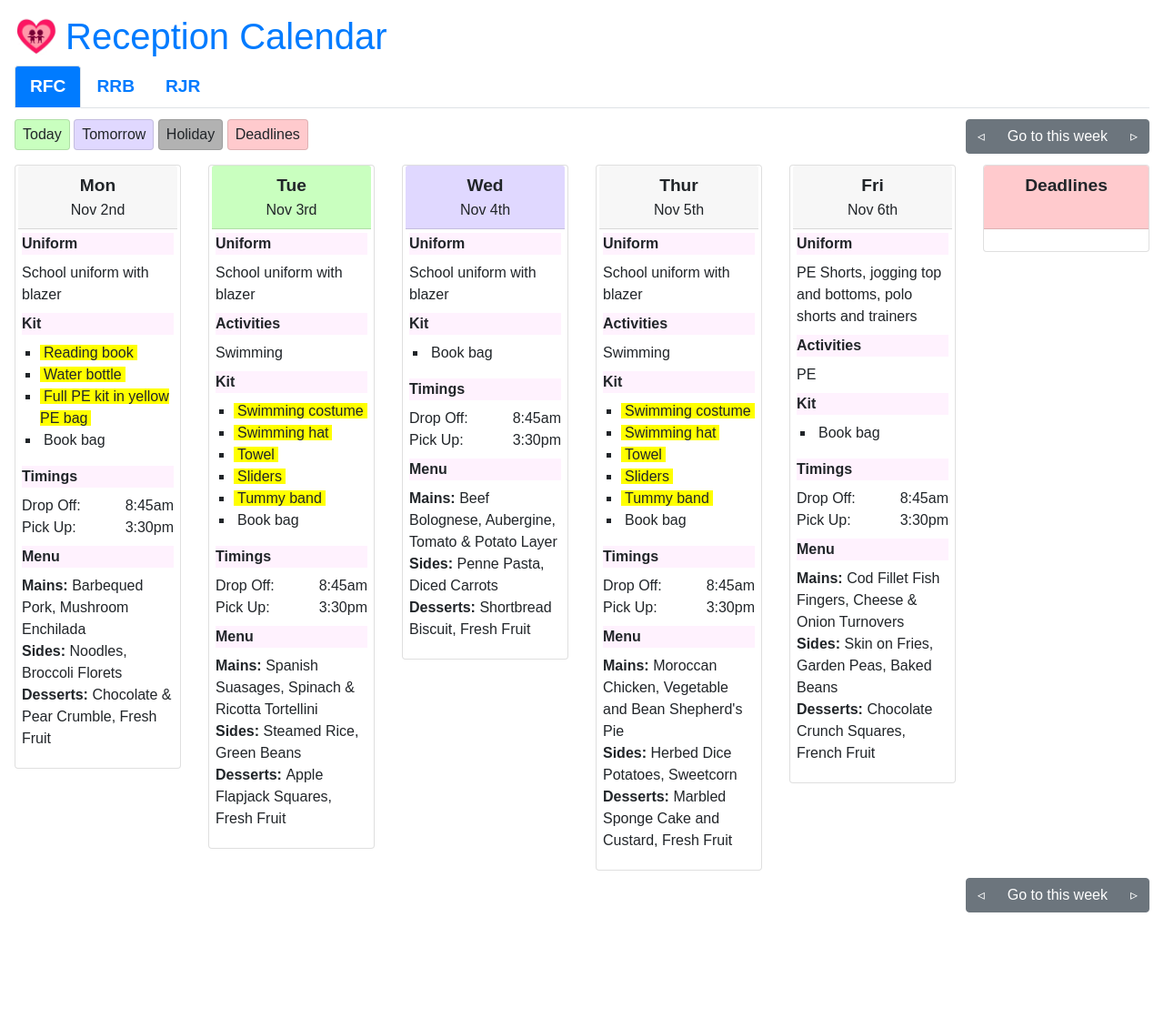
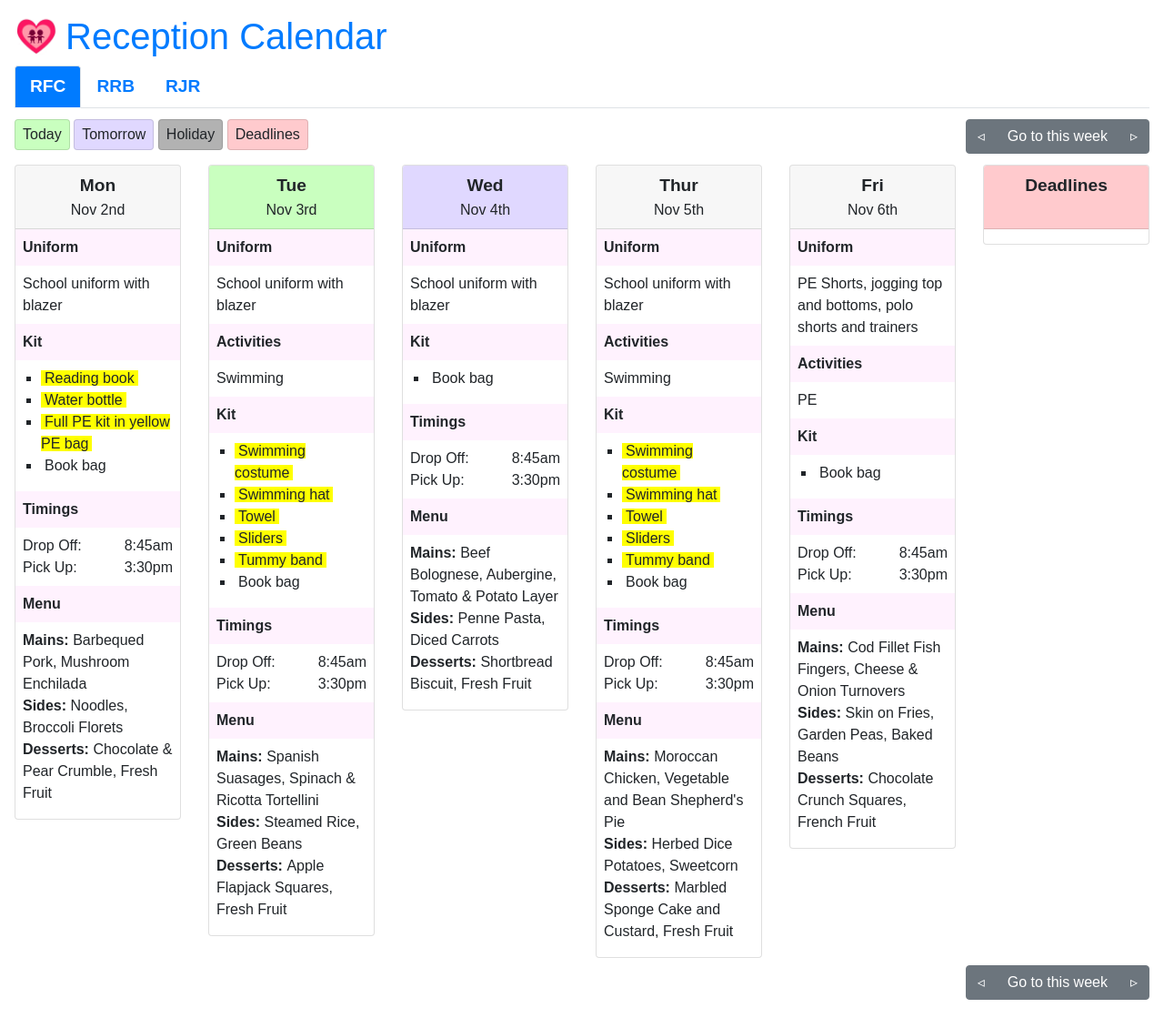
Before and after one commit to bgsparents/bgscalendar, a Jekyll site: the page built from reception/calendar.html, in a window 1280 px wide and 1130 px high. Shown: the whole window at 91% size. Built offline with Jekyll 4.4.1, drawn with Linux system fonts in a browser that asks for light colours; nearby versions of some CDN libraries; some web fonts are replaced.

Commit message:
Style tweeks

```diff
--- a/bgs3/calendar.html
+++ b/bgs3/calendar.html
@@ -3,7 +3,7 @@ layout: calendar
 title: Y3 Calendar
 homeLink: /bgs3/calendar
 manifest: manifest-bgsy3
-css: calendar.css?cb=4
+css: calendar.css?cb=5
 ---
 
 <script>
--- a/css/calendar.scss
+++ b/css/calendar.scss
@@ -11,8 +11,8 @@
 }
 
 .day {
-  padding-left: 3px;
-  padding-right: 3px;
+  //padding-left: 3px;
+  //padding-right: 3px;
 }
 
 .card {
@@ -25,7 +25,15 @@
 }
 
 .card-body {
-  padding: 0.25rem;
+  padding: 0;
+
+  dt {
+    padding: 0.5rem;
+  }
+
+  dd {
+    padding: 0 0.5rem;
+  }
 }
 
 .dow {
@@ -131,11 +139,11 @@ footer {
 
 @media (max-width: 768px) {
   .day {
-    padding-left: 1rem;
-    padding-right: 1rem;
+    //padding-left: 1rem;
+    //padding-right: 1rem;
   }
 
-  .card-body {
-    padding: 0.25rem 2rem;
-  }
+  //.card-body {
+  //  padding: 0.25rem 2rem;
+  //}
 }
--- a/reception/calendar.html
+++ b/reception/calendar.html
@@ -3,7 +3,7 @@ layout: calendar
 title: Reception Calendar
 homeLink: /reception/calendar
 manifest: manifest-reception
-css: calendar.css?cb=4
+css: calendar.css?cb=5
 ---
 
 <script>
```
